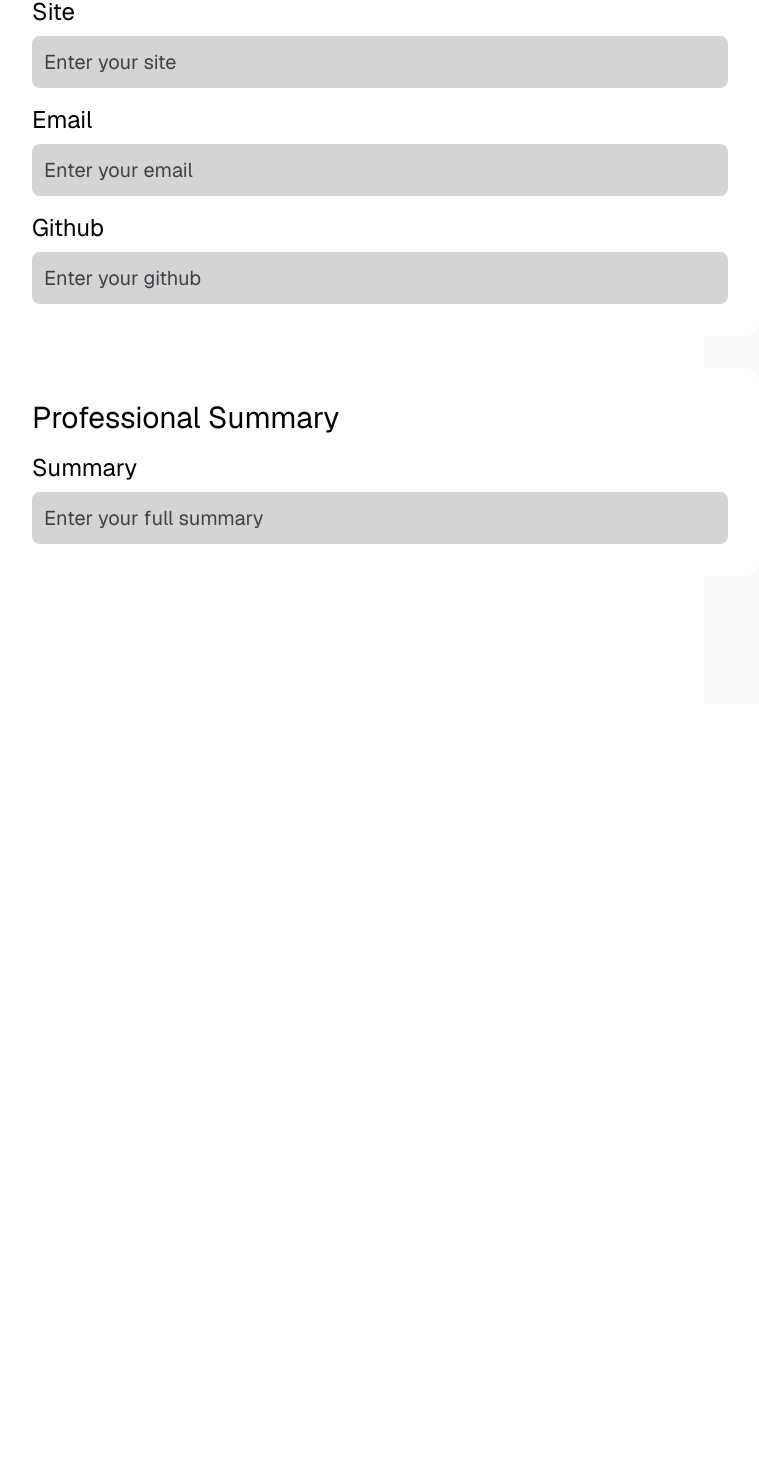
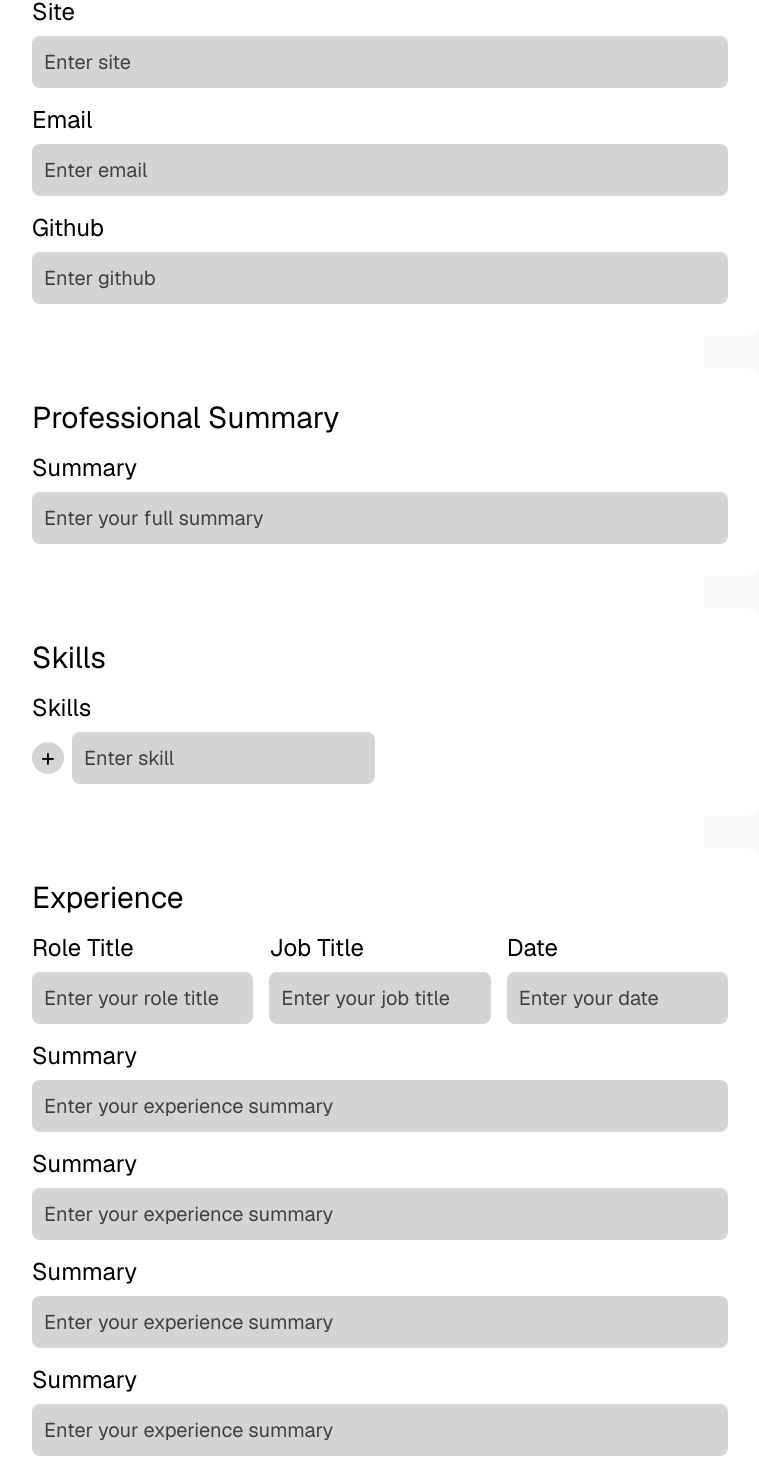
Before and after one commit to Buenohy/nextjs-resume-generator-cv, a Next.js app: page / in a window 1280 px wide. Shown: the part 672-2142 px from the top of the page, without its empty margins (320-1079 px from the left). Before the commit the page ends 1376 px from the top, so only its background shows below. Built offline with nearby package versions, Linux system fonts and the light colour scheme.

Commit message:
feat: Experience

```diff
--- /dev/null
+++ b/src/app/components/Skills.tsx
@@ -0,0 +1,27 @@
+interface SkillsProps {
+  title: string;
+  placeholder: string;
+}
+
+export default function Skills({ title, placeholder }: SkillsProps) {
+  return (
+    <div className="flex flex-col gap-2">
+      <h1 className="text-black text-2xl">{title}</h1>
+      <div className="flex gap-2 items-center">
+        <button
+          className="text-black text-2xl bg-neutral-300 rounded-full w-8 h-8 flex items-center justify-center cursor-pointer"
+          type="button"
+        >
+          <span className="text-black text-2xl">+</span>
+        </button>
+        <input
+          className="bg-neutral-300 rounded-lg placeholder:text-zinc-700 text-black p-3 text-xl cursor-pointer w-fit"
+          type="text"
+          name=""
+          id=""
+          placeholder={placeholder}
+        />
+      </div>
+    </div>
+  );
+}
--- a/src/app/page.tsx
+++ b/src/app/page.tsx
@@ -1,5 +1,6 @@
 import Card from './components/Card';
 import Input from './components/Input';
+import Skills from './components/Skills';
 
 export default function Home() {
   return (
@@ -10,14 +11,40 @@ export default function Home() {
             <Input title="Full name" placeholder="Enter your full name" />
           </Card>
           <Card title="Links">
-            <Input title="Linkedin" placeholder="Enter your linkedin" />
-            <Input title="Phone" placeholder="Enter your phone" />
-            <Input title="Site" placeholder="Enter your site" />
-            <Input title="Email" placeholder="Enter your email" />
-            <Input title="Github" placeholder="Enter your github" />
+            <Input title="Linkedin" placeholder="Enter linkedin" />
+            <Input title="Phone" placeholder="Enter phone" />
+            <Input title="Site" placeholder="Enter site" />
+            <Input title="Email" placeholder="Enter email" />
+            <Input title="Github" placeholder="Enter github" />
           </Card>
           <Card title="Professional Summary">
             <Input title="Summary" placeholder="Enter your full summary" />
+          </Card>
+          <Card title="Skills">
+            <Skills title="Skills" placeholder="Enter skill" />
+          </Card>
+          <Card title="Experience">
+            <div className="grid grid-cols-3 gap-4">
+              <Input title="Role Title" placeholder="Enter your role title" />
+              <Input title="Job Title" placeholder="Enter your job title" />
+              <Input title="Date" placeholder="Enter your date" />
+            </div>
+            <Input
+              title="Summary"
+              placeholder="Enter your experience summary"
+            />
+            <Input
+              title="Summary"
+              placeholder="Enter your experience summary"
+            />
+            <Input
+              title="Summary"
+              placeholder="Enter your experience summary"
+            />
+            <Input
+              title="Summary"
+              placeholder="Enter your experience summary"
+            />
           </Card>
         </div>
       </main>
```
